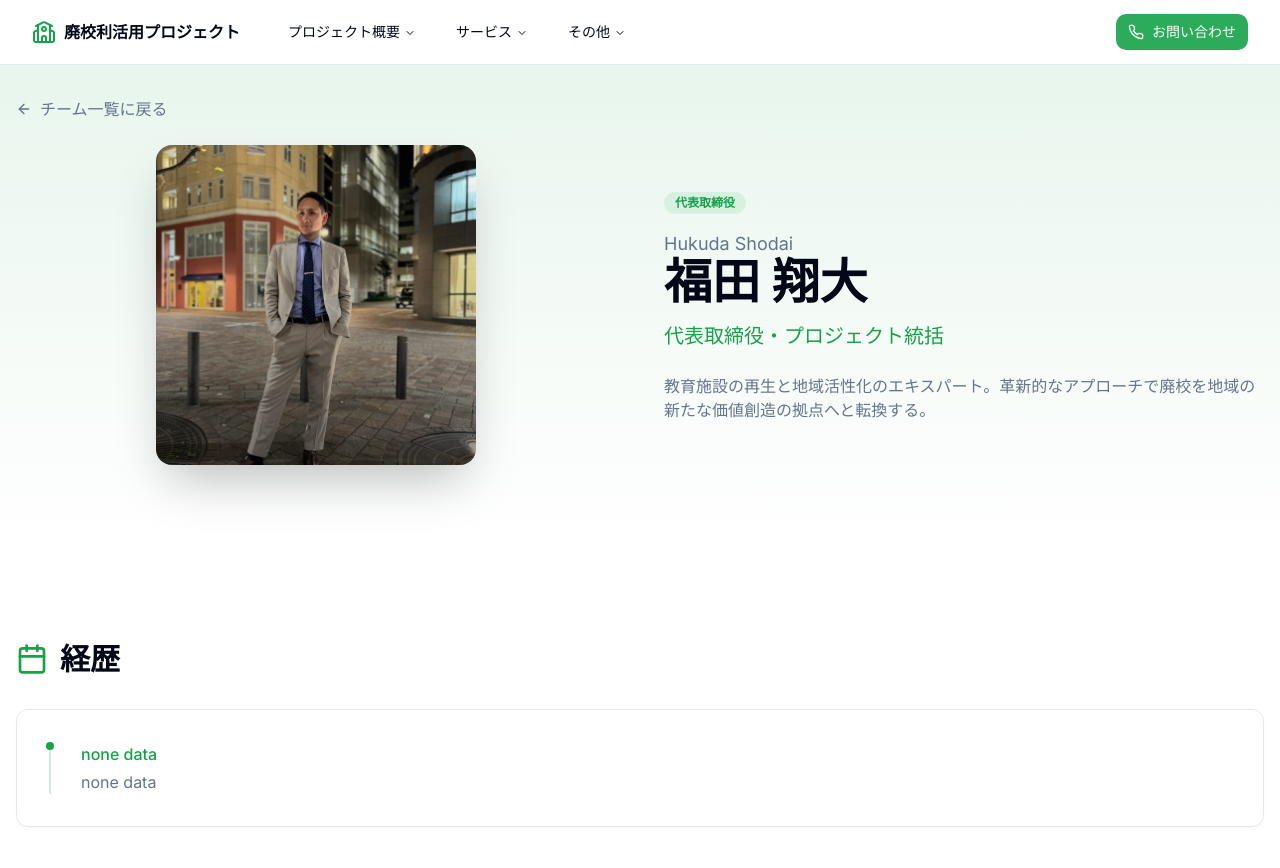
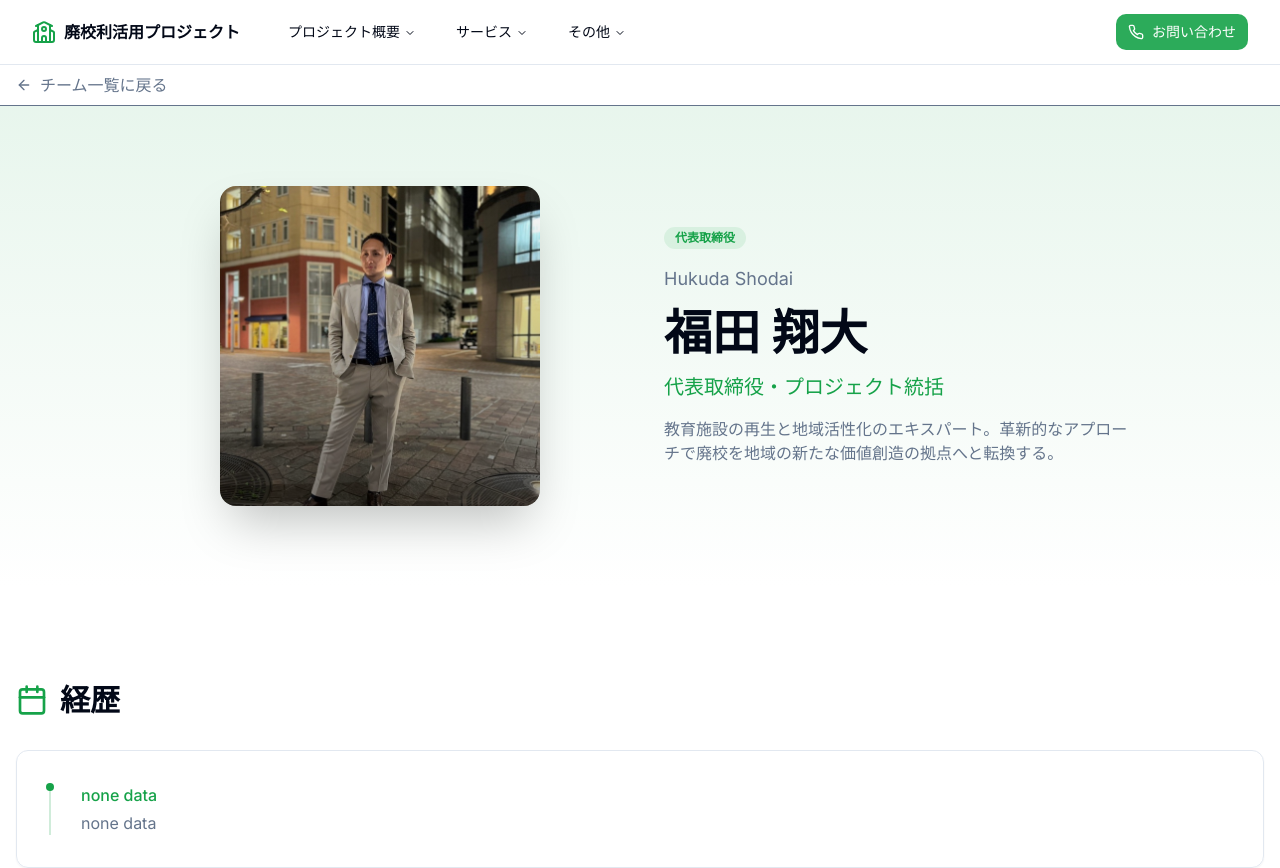
Before and after one commit to daisuke-inoue-ja/haikou-reuse-project-site, a Next.js app: page /team/fukuda in a window 1280 px wide. Shown: the top 868 px of the page. Built offline with nearby package versions, Linux system fonts and the light colour scheme.

Commit message:
チームメンバーのページを更新し、アニメーションコンポーネントを追加。短い自己紹介をサンプルテキストから「none data」に変更。アニメーションの初期設定と遷移時間を調整。

```diff
--- a/app/team/[id]/page.tsx
+++ b/app/team/[id]/page.tsx
@@ -42,21 +42,26 @@ export default function TeamMemberPage({ params }: TeamMemberPageProps) {
   }
 
   return (
-    <div className="min-h-screen">
+    <div className="min-h-screen flex flex-col">
+      {/* Sticky Back Button Section */}
+      <div className="sticky top-16 z-20 bg-background px-4 py-2 border-b border-muted-foreground">
+        <Link
+          href="/team"
+          className="flex items-center text-muted-foreground hover:text-foreground transition-colors"
+        >
+          <ArrowLeft className="h-4 w-4 mr-2" />
+          チーム一覧に戻る
+        </Link>
+      </div>
+
       {/* Hero Section */}
-      <section className="relative h-[60vh] bg-gradient-to-b from-primary/10 to-background overflow-hidden">
+      <section className="relative flex items-center justify-center bg-gradient-to-b from-primary/10 to-background overflow-hidden py-10 md:py-20">
         <div className="absolute inset-0 bg-grid-white/[0.02] bg-[size:32px_32px]" />
-        <div className="container h-full px-4 flex items-center relative z-10">
-          <Link
-            href="/team"
-            className="absolute top-4 left-4 flex items-center text-muted-foreground hover:text-foreground transition-colors md:top-8"
-          >
-            <ArrowLeft className="h-4 w-4 mr-2" />
-            チーム一覧に戻る
-          </Link>
-
-            <div className="grid grid-cols-1 md:grid-cols-2 gap-8 md:gap-12 items-center">
-              <div className="relative w-48 h-48 md:w-80 md:h-80 mx-auto">
+        <div className="container max-w-[80%] px-4 relative z-10">
+          <TeamMemberAnimation>
+            <div className="grid grid-cols-1 md:grid-cols-2 gap-12 items-center">
+              {/* Profile Image */}
+              <div className="relative w-60 h-60 md:w-80 md:h-80 mx-auto">
                 <Image
                   src={member.image}
                   alt={`${member.firstName} ${member.lastName}`}
@@ -67,25 +72,28 @@ export default function TeamMemberPage({ params }: TeamMemberPageProps) {
                 <div className="absolute inset-0 rounded-2xl bg-gradient-to-t from-black/40 to-transparent" />
               </div>
 
-              <div className="text-center md:text-left">
-                <Badge className="mb-4 bg-primary/10 text-primary hover:bg-primary/20">
+              {/* Member Details */}
+              <div className="flex flex-col items-center md:items-start text-center md:text-left space-y-4">
+                <Badge className="bg-primary/10 text-primary">
                   {member.role}
                 </Badge>
                 <p className="text-lg text-muted-foreground">
                   {member.lastNameRomanized} {member.firstNameRomanized}
                 </p>
-                <h1 className="text-3xl md:text-5xl font-bold mb-4">
+                <h1 className="text-3xl md:text-5xl font-bold">
                   {member.lastName} {member.firstName}
                 </h1>
-                <p className="text-xl text-primary mb-6">{member.title}</p>
+                <p className="text-xl text-primary">{member.title}</p>
                 <p className="text-muted-foreground">{member.shortBio}</p>
               </div>
             </div>
+          </TeamMemberAnimation>
         </div>
       </section>
 
       <div className="container px-4 py-16 md:py-24 space-y-16 md:space-y-24">
         {/* Background Section */}
+        <TeamMemberAnimation>
           <section>
             <h2 className="text-2xl md:text-3xl font-bold mb-8 flex items-center">
               <Calendar className="h-6 md:h-8 w-6 md:w-8 mr-3 text-primary" />
@@ -108,8 +116,10 @@ export default function TeamMemberPage({ params }: TeamMemberPageProps) {
               </CardContent>
             </Card>
           </section>
+        </TeamMemberAnimation>
 
         {/* Message Section */}
+        <TeamMemberAnimation>
           <section>
             <h2 className="text-2xl md:text-3xl font-bold mb-8 flex items-center">
               <Award className="h-6 md:h-8 w-6 md:w-8 mr-3 text-primary" />
@@ -125,8 +135,10 @@ export default function TeamMemberPage({ params }: TeamMemberPageProps) {
               </CardContent>
             </Card>
           </section>
+        </TeamMemberAnimation>
 
         {/* Contact Section */}
+        <TeamMemberAnimation>
           <section className="text-center">
             <h2 className="text-2xl md:text-3xl font-bold mb-8 flex items-center justify-center">
               <Mail className="h-6 md:h-8 w-6 md:w-8 mr-3 text-primary" />
@@ -142,6 +154,7 @@ export default function TeamMemberPage({ params }: TeamMemberPageProps) {
               お問い合わせフォームへ
             </Link>
           </section>
+        </TeamMemberAnimation>
       </div>
     </div>
   );
--- a/components/team/team-member-animation.tsx
+++ b/components/team/team-member-animation.tsx
@@ -10,10 +10,10 @@ interface TeamMemberAnimationProps {
 export function TeamMemberAnimation({ children }: TeamMemberAnimationProps) {
   return (
     <motion.div
-      initial={{ opacity: 0, y: 20 }}
+      initial={{ opacity: 0, y: 50 }}
       whileInView={{ opacity: 1, y: 0 }}
       viewport={{ once: true }}
-      transition={{ duration: 0.5 }}
+      transition={{ duration: 1.5 }}
     >
       {children}
     </motion.div>
--- a/lib/data/team-members.ts
+++ b/lib/data/team-members.ts
@@ -64,7 +64,7 @@ export const teamMembers: TeamMember[] = [
     role: 'none data',
     image: '/images/team/yanagi.jpeg',
     title: 'none data',
-    shortBio: 'サンプルテキスト。。。。。。。。ああああああああああ。。。。。。。',
+    shortBio: 'none data',
     background: [
       {
         year: '2014年5月',
@@ -91,7 +91,7 @@ export const teamMembers: TeamMember[] = [
     role: 'none data',
     image: '/images/team/miyashita.jpeg',
     title: 'none data',
-    shortBio: 'サンプルテキスト。。。。。。。。ああああああああああ。。。。。。。',
+    shortBio: 'none data',
     background: [
       {
         year: 'none data',
@@ -109,7 +109,7 @@ export const teamMembers: TeamMember[] = [
     role: 'none data',
     image: '/images/team/ozawa.jpeg',
     title: 'none data',
-    shortBio: 'サンプルテキスト。。。。。。。。ああああああああああ。。。。。。。',
+    shortBio: 'none data',
     background: [
       {
         year: 'none data',
@@ -127,7 +127,7 @@ export const teamMembers: TeamMember[] = [
     role: 'none data',
     image: '/images/team/inoue.jpeg',
     title: 'none data',
-    shortBio: 'サンプルテキスト。。。。。。。。ああああああああああ。。。。。。。',
+    shortBio: 'none data',
     background: [
       {
         year: '2010年4月',
```
